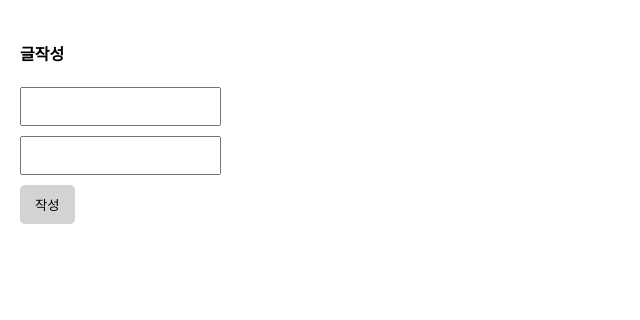
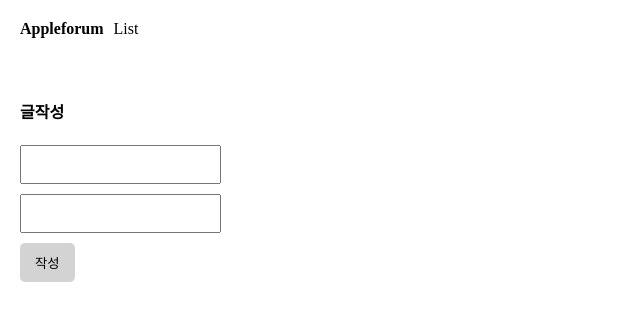
Before and after one commit to SleepyGom/Next_Blog, a Next.js app in the folder myapp/: page /write in a window 1280 px wide. Shown: the top 320 px of the page, without its empty margins (0-640 px from the left). Built offline with nearby package versions, Linux system fonts and the light colour scheme.

Commit message:
make update

```diff
--- a/myapp/app/globals.css
+++ b/myapp/app/globals.css
@@ -1,5 +1,8 @@
 body {
     margin:0;
+}
+a {
+    text-decoration: none;
 }
 .list-bg {
     background: rgb(249, 250, 255);
@@ -37,3 +40,16 @@
     border: none;
     border-radius: 5px;
 }
+
+.navbar {
+    background: white;
+    padding: 20px;
+}
+.navbar a {
+    margin-right: 10px;
+    text-decoration: none;
+    color: black;
+}
+.logo {
+    font-weight: bold;
+}
--- a/myapp/app/layout.js
+++ b/myapp/app/layout.js
@@ -1,5 +1,6 @@
 import './globals.css'
 import { Inter } from 'next/font/google'
+import Link from "next/link"
 
 const inter = Inter({ subsets: ['latin'] })
 
@@ -11,7 +12,13 @@
 export default function RootLayout({ children }) {
   return (
     <html lang="en">
-      <body className={inter.className}>{children}</body>
+      <body>
+        <div className="navbar">
+          <Link href="/" className="logo">Appleforum</Link>
+          <Link href="/list">List</Link>
+        </div>
+        {children}
+      </body>
     </html>
   )
 }
--- a/myapp/app/list/page.js
+++ b/myapp/app/list/page.js
@@ -17,6 +17,7 @@
                 <Link href={`detail/${a._id}`}><h4>{a.title}</h4></Link>
                 <DetailLink/>
                 <p>{a.content}</p>
+                <Link href={`/edit/${a._id}`}>✏️</Link>
             </div>
             )
         })
--- /dev/null
+++ b/myapp/pages/api/post/edit.js
@@ -0,0 +1,16 @@
+import { connectDB } from "@/util/database";
+import { ObjectId } from "mongodb";
+
+export default async function handler(request, response){
+    if(request.method == 'POST'){
+    let change = {title : request.body.title, content : request.body.content }
+
+    const db = (await connectDB).db('blog')
+    let result = await db.collection('post').updateOne(
+        {_id : new ObjectId(request.body._id)},
+        {$set : change}
+    )
+
+    return response.status(200).redirect(302,'/list')
+    }
+}
```
Also changed, not shown: myapp/app/edit/[id]/page.js (added, +18 -0 lines), 1 other file (tests, documents, lock files or other folders).
